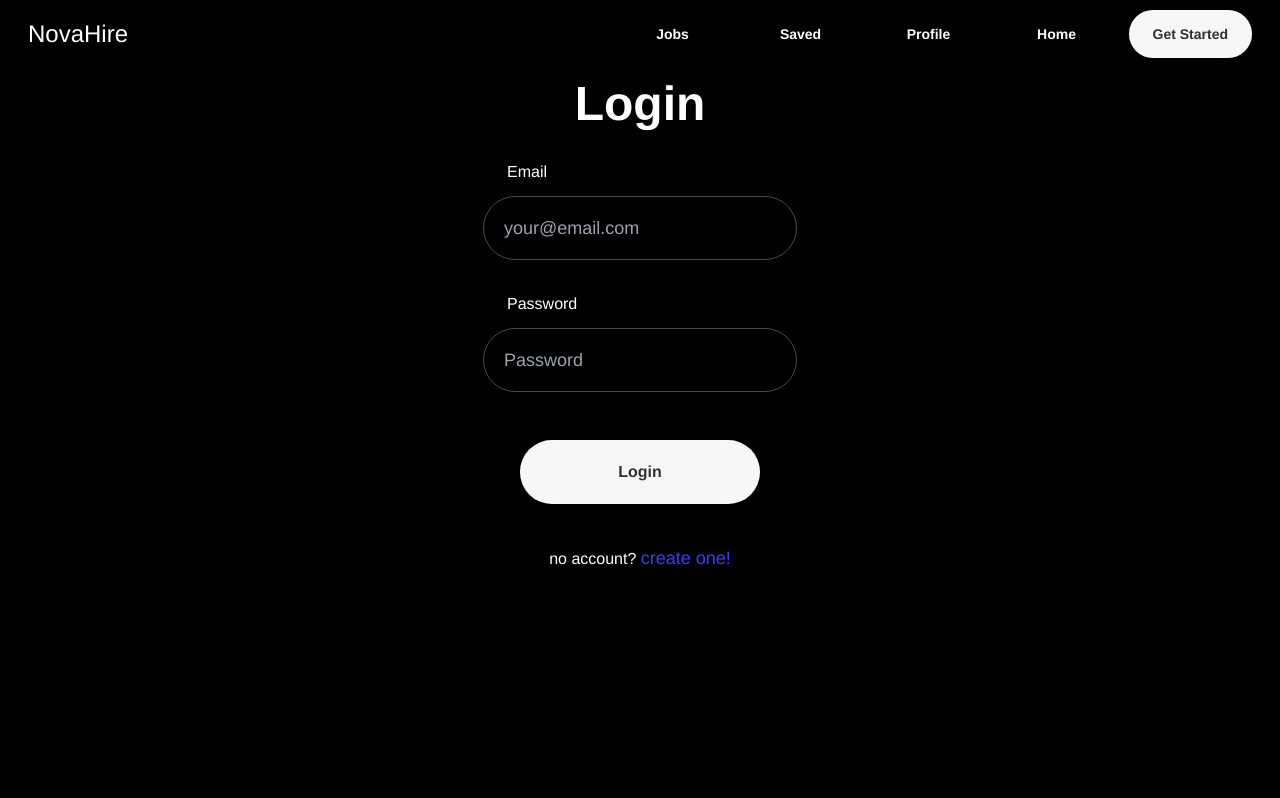
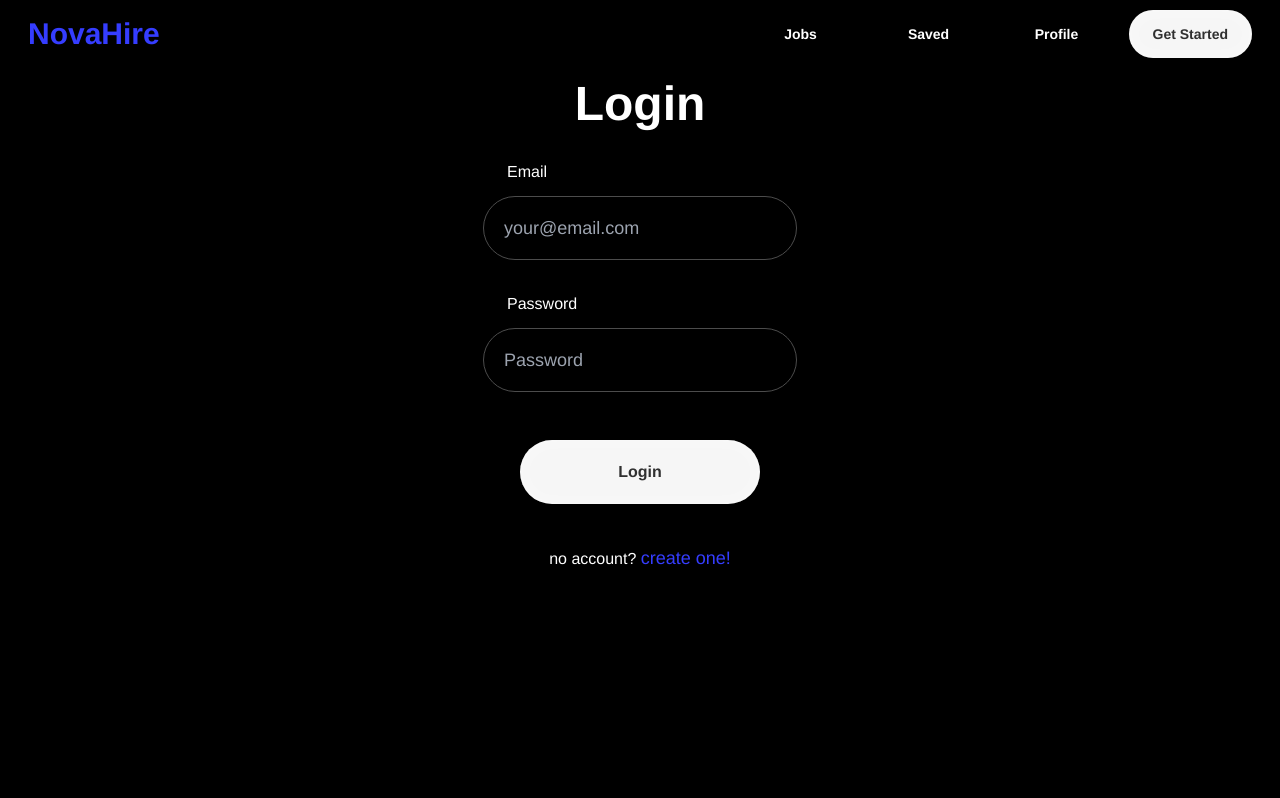
Before and after one commit to chman-chaudhary/Job-Portal, a React (Vite) app in the folder Client/: page /login in a window 1280 px wide. Shown: the top 798 px of the page. Built offline with nearby package versions, Linux system fonts and the light colour scheme; a web font is replaced by a local one.

Commit message:
add image

```diff
--- a/Client/src/App.css
+++ b/Client/src/App.css
@@ -8,8 +8,9 @@ body {
   background: #000;
 }
 
-.navbar-fonts, .custom-fonts {
-    font-family: 'Unbounded', Helvetica, sans-serif;
+.navbar-fonts,
+.custom-fonts {
+  font-family: "Unbounded", Helvetica, sans-serif;
 }
 
 ::-webkit-scrollbar {
@@ -18,18 +19,18 @@ body {
 }
 
 ::-webkit-scrollbar-thumb {
-    background-color: #4525FF;
+  background-color: #4525ff;
   border-radius: 6px;
 }
 
 .navbar-links:hover {
   transform: translateY(-3px);
-  background-color: rgba(174,174,174,0.2);
+  background-color: rgba(174, 174, 174, 0.2);
   transition: all 0.3s ease-in;
 }
 
 .revolution-img {
-  background-image: url("https://unicorn-cdn.b-cdn.net/81f3b812-1225-44cf-9544-2ea6ac0272a9/1-(1).png?width=600&height=400");
+  background-image: url("About.jpg");
   background-size: cover;
 }
 
--- a/Client/src/Components/Navbar.jsx
+++ b/Client/src/Components/Navbar.jsx
@@ -61,7 +61,9 @@ export default function Navbar() {
       <nav className="navbar-fonts bg-[rgba(0,0,0,0.1)] w-screen z-50 m-0 fixed top-0 h-[68px] backdrop-blur-md">
         <div className="navbar-fonts flex justify-between items-center py-2 px-3">
           <Link to="/">
-            <div className="text-white font-cutom text-2xl px-4">NovaHire</div>
+            <div className="text-[#353DFF] font-custom text-3xl font-semibold px-4">
+              NovaHire
+            </div>
           </Link>
           <div>
             <ul className="list-none">
@@ -98,16 +100,6 @@ export default function Navbar() {
                 </a>
               </li>
               <li className="inline-block align-middle mr-4">
-                <Link
-                  className="px-6 py-3 min-w-28 min-h-9 align-middle rounded-full bg-transparent border-transparent shadow-none overflow-hidden inline-block relative font-bold text-center cursor-pointer no-underline navbar-links"
-                  to="/"
-                >
-                  <span className="text-[14px] text-white font-bold text-center cursor-pointer align-middle">
-                    Home
-                  </span>
-                </Link>
-              </li>
-              <li className="inline-block align-middle mr-4">
                 <div className="block">
                   <ul className="flex flex-row-reverse mx-[7px]">
                     <li className="flex flex-row-reverse -mx-[7px]">
--- a/Client/src/Components/ProfileTemp.jsx
+++ b/Client/src/Components/ProfileTemp.jsx
@@ -80,8 +80,9 @@ export default function ProfileTemp() {
               <h2 className="text-3xl font-medium">
                 {userData.firstname} {userData.lastname}
               </h2>
-              <h4 className="text-lg mt-2">{userData.heading}</h4>
+              <h4 className="text-lg mt-2 pr-10">{userData.heading}</h4>
               <p className="text-lg mt-3">
+                <i className="fa-solid fa-location-dot mr-2"></i>
                 {userData.city}, {userData.region}, {userData.country}
               </p>
             </div>
```
Also changed, not shown: Client/public/About.jpg (added). Lines whose indentation alone changed are shown as unchanged.
